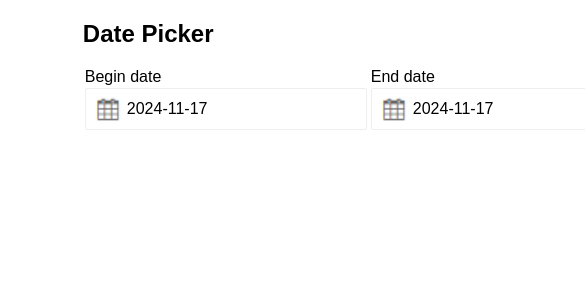
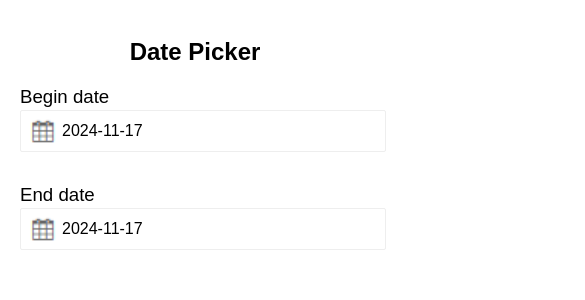
Before and after one commit to spirithoyc/date-picker-app, a React app: page / in a window 390 px wide. Shown: the top 300 px of the page, 585 px wide, since content can reach past the window. Built offline with nearby package versions, Linux system fonts and the light colour scheme; the HTML template or start-up script is replaced by a standard one.

Commit message:
support mobile display

```diff
--- a/src/components/DatePicker.jsx
+++ b/src/components/DatePicker.jsx
@@ -208,6 +208,7 @@ const DatePicker = ({ date, showCalendar, onDateChange }) => {
                     if (dateUtils.isValidDate(inputValue)) {
                         setRenderedDate(dateUtils.getYearMonthDay(inputValue));
                         setIsCalendarVisible(false);
+                        onDateChange(inputValue);
                     }
                     console.log(TAG, `Input ${inputValue}`);
                 }}/>
--- a/src/style/App.css
+++ b/src/style/App.css
@@ -26,3 +26,34 @@ span.alert {
     font-size: 10pt;
     color: red;
 }
+
+@media (max-width: 768px) {
+    .main-container {
+        margin: 0;
+        padding: 10px;
+        display: flex;
+        flex-direction: column;
+        align-items: center;
+    }
+
+    .date-container {
+        flex-direction: column;
+        width: 100%;
+    }
+
+    .date-container div {
+        width: 100%;
+        margin-bottom: 10px;
+    }
+
+    .date-container div span {
+        font-size: 14pt;
+    }
+
+    .calendar {
+        margin-top: 20px;
+        width: 100%;
+        max-width: 100%;
+        height: auto;
+    }
+}
```
Also changed, not shown: 1 other file (tests, documents, lock files or other folders).
